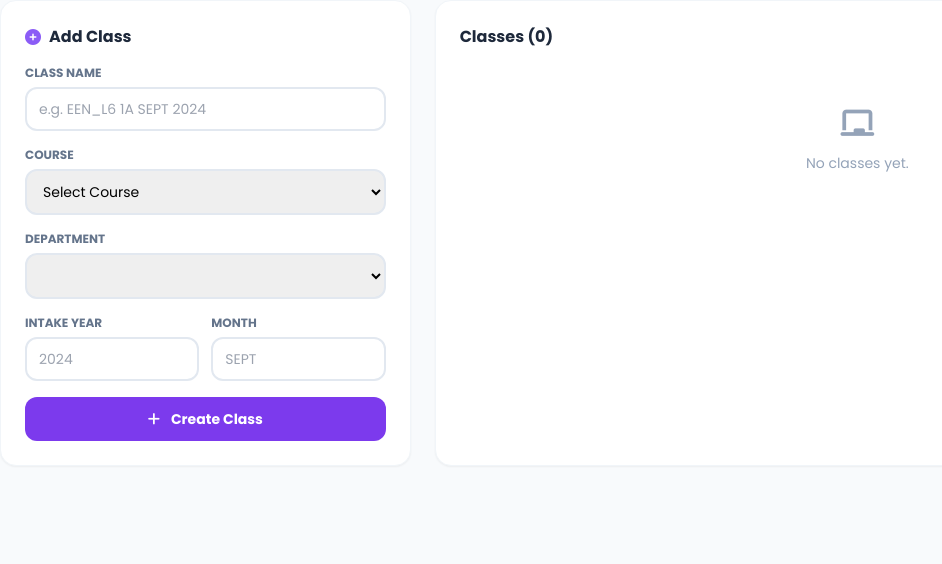
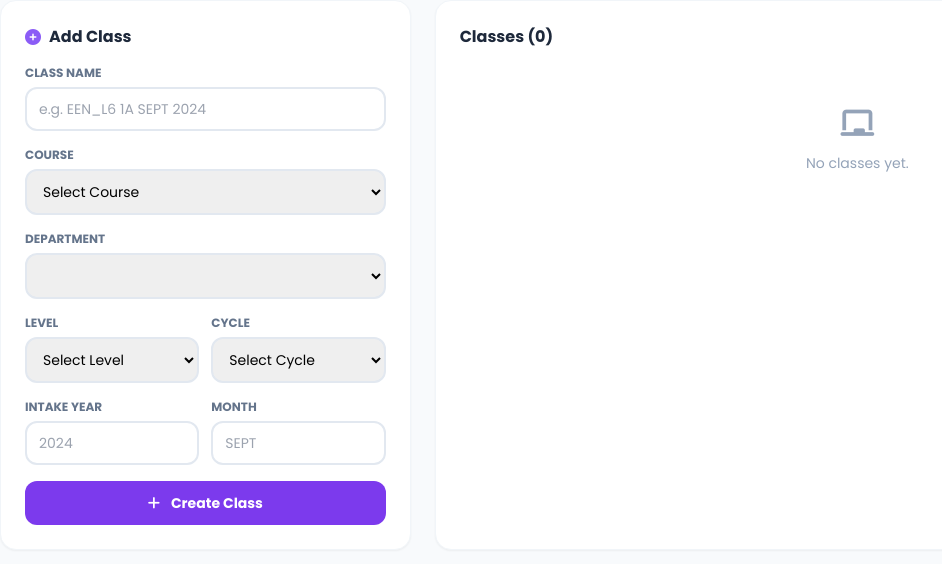
Before and after one commit to alexfreed254/ONLINE-E-PORTFOLIO, a Python web app: template templates/dept_admin/classes.html in a window 1280 px wide. Shown: the top 564 px of the page, without its empty margins (0-942 px from the left). Run offline with Jinja, Linux system fonts and the light colour scheme; the template is opened without the code that fills it, so the values that code supplies are empty; some libraries are stand-ins or nearby versions.

Commit message:
Add Level (3-6) and Cycle (1,2,3, 3 Moderated) fields to Add Class form

```diff
--- a/app/blueprints/dept_admin.py
+++ b/app/blueprints/dept_admin.py
@@ -189,6 +189,8 @@ def add_class():
             'department_id': dep_id,
             'intake_year': request.form.get('intake_year') or None,
             'intake_month': request.form.get('intake_month', '').strip() or None,
+            'level': request.form.get('level', '').strip() or None,
+            'cycle': request.form.get('cycle', '').strip() or None,
             'created_by': str(current_user.id)
         }).execute()
         log_action('CREATE_CLASS', 'class', None, name)
--- a/supabase_schema.sql
+++ b/supabase_schema.sql
@@ -69,6 +69,8 @@ CREATE TABLE classes (
     department_id   UUID NOT NULL REFERENCES departments(id) ON DELETE CASCADE,
     intake_year     INTEGER,
     intake_month    TEXT,
+    level           TEXT CHECK (level IN ('Level 3','Level 4','Level 5','Level 6')),
+    cycle           TEXT CHECK (cycle IN ('Cycle 1','Cycle 2','Cycle 3','Cycle 3 Moderated')),
     created_by      UUID REFERENCES users(id) ON DELETE SET NULL,
     created_at      TIMESTAMPTZ DEFAULT NOW()
 );
--- a/templates/dept_admin/classes.html
+++ b/templates/dept_admin/classes.html
@@ -31,6 +31,30 @@
           <option value="{{ dep.id }}" {% if dep.id == current_user.department_id %}selected{% endif %}>{{ dep.name }}</option>
           {% endfor %}
         </select>
+      </div>
+      <div class="grid grid-cols-2 gap-3">
+        <div>
+          <label class="block text-xs font-bold text-slate-500 uppercase mb-1.5">Level</label>
+          <select name="level"
+            class="w-full px-3 py-2.5 border-2 border-slate-200 rounded-xl focus:border-violet-500 focus:outline-none text-sm">
+            <option value="">Select Level</option>
+            <option value="Level 3">Level 3</option>
+            <option value="Level 4">Level 4</option>
+            <option value="Level 5">Level 5</option>
+            <option value="Level 6">Level 6</option>
+          </select>
+        </div>
+        <div>
+          <label class="block text-xs font-bold text-slate-500 uppercase mb-1.5">Cycle</label>
+          <select name="cycle"
+            class="w-full px-3 py-2.5 border-2 border-slate-200 rounded-xl focus:border-violet-500 focus:outline-none text-sm">
+            <option value="">Select Cycle</option>
+            <option value="Cycle 1">Cycle 1</option>
+            <option value="Cycle 2">Cycle 2</option>
+            <option value="Cycle 3">Cycle 3</option>
+            <option value="Cycle 3 Moderated">Cycle 3 Moderated</option>
+          </select>
+        </div>
       </div>
       <div class="grid grid-cols-2 gap-3">
         <div>
```
